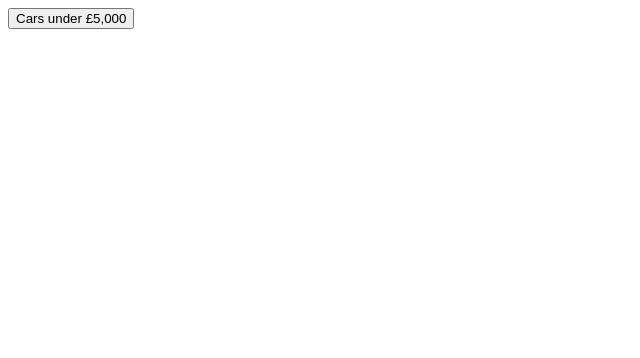
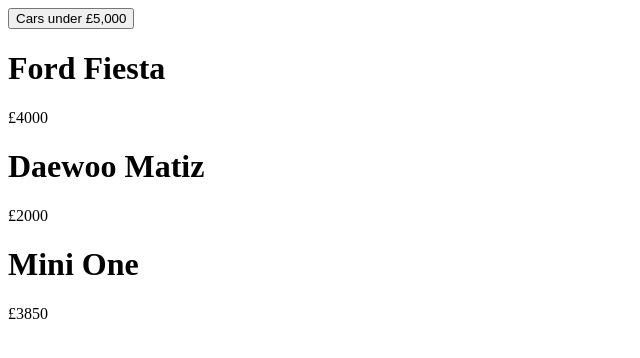
Before and after one commit to ultraasi-atanas/Gen-JS-Earlsdon-Cars, a plain HTML site: page index.html in a window 1280 px wide. Both pictures are taken after a click on the button "Cars under £5,000". Shown: the whole page, without its empty margins (0-640 px from the left). Drawn offline with Linux system fonts and the light colour scheme.

Commit message:
Fixes bugs

```diff
--- a/index.html
+++ b/index.html
@@ -10,12 +10,14 @@
 
 <button onclick="outputCars()">Cars under £5,000</button>
 
- <script>
+<script>
 
     //This program has (at least) 5 bugs - we will go through the motions of fixing them
     //They were all 'genuine' bugs created when I wrote this (too fast) this morning - poor attention to detail !
 
-    const cars=[]
+    'use strict';
+
+    const cars=[] //new array
     cars.push({make:"Ford",model:"Fiesta",colour:"Red", price:4000, mileage:63421})
     cars.push({make:"Daewoo",model:"Matiz",colour:"Blue", price:2000, mileage:33441})
     cars.push({make:"Mini",model:"One",colour:"White", price:3850, mileage:48263})
@@ -29,7 +31,7 @@
 
         for(let i=0;i<cars.length;i++){
 
-            if (cars[i].Price<500){
+            if (cars[i].price<5000){
                 outputCar(i)
             }
         }
@@ -37,10 +39,10 @@
 
     function outputCar(whichOne){
 
-        const car=cars[i]
+        const car=cars[whichOne]
+        const div = document.createElement("div")
 
-        const div = document.creatElement("div")
-        div.innerHTML=`<h1>${car.Make} + ${car.model}</h1>£${car.price}`   //Excercise - Add the mileage and colour
+        div.innerHTML=`<h1>${car.make}  ${car.model}</h1><span>£${car.price}</span>`   //Excercise - Add the mileage and colour
 
         document.body.appendChild (div)
 
```
